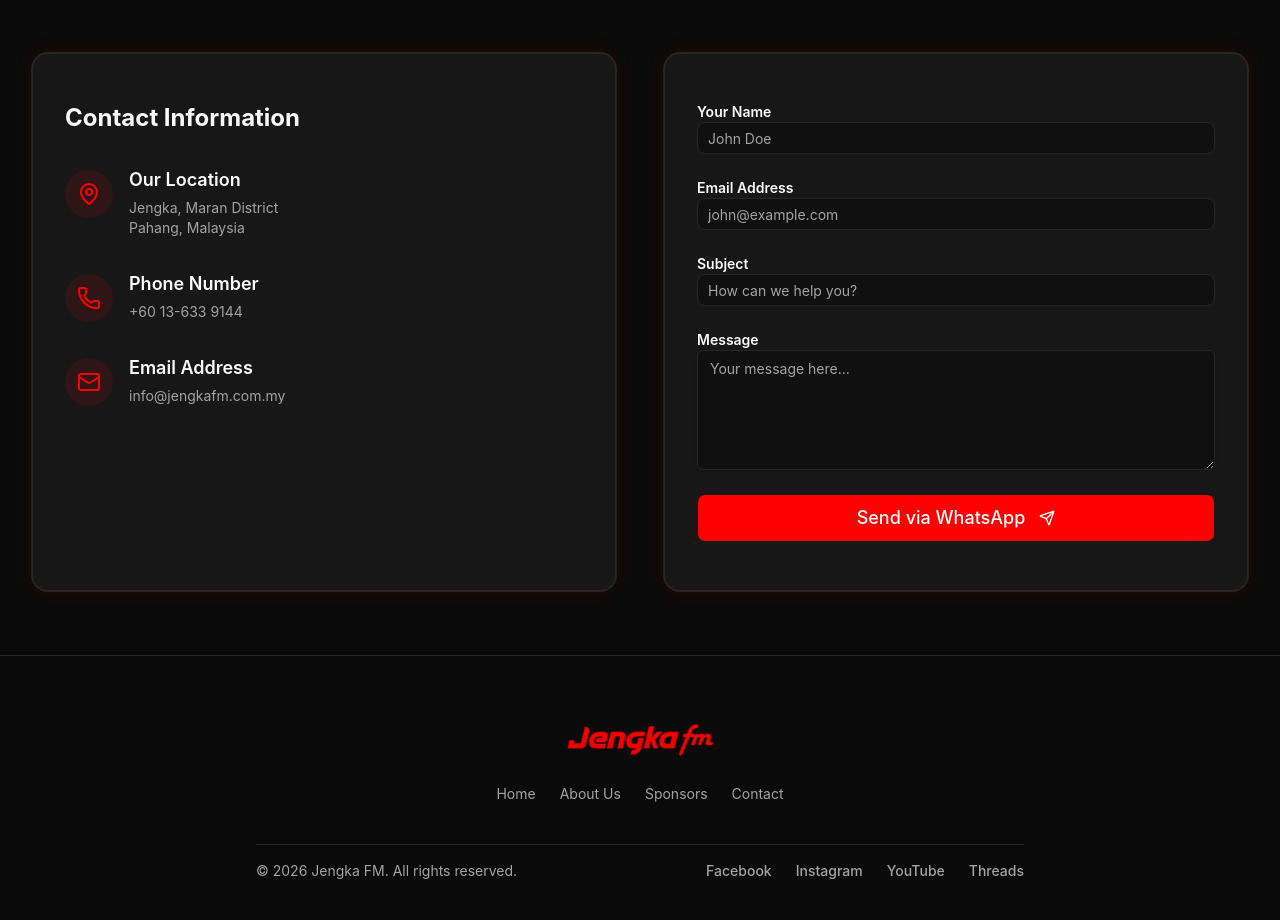
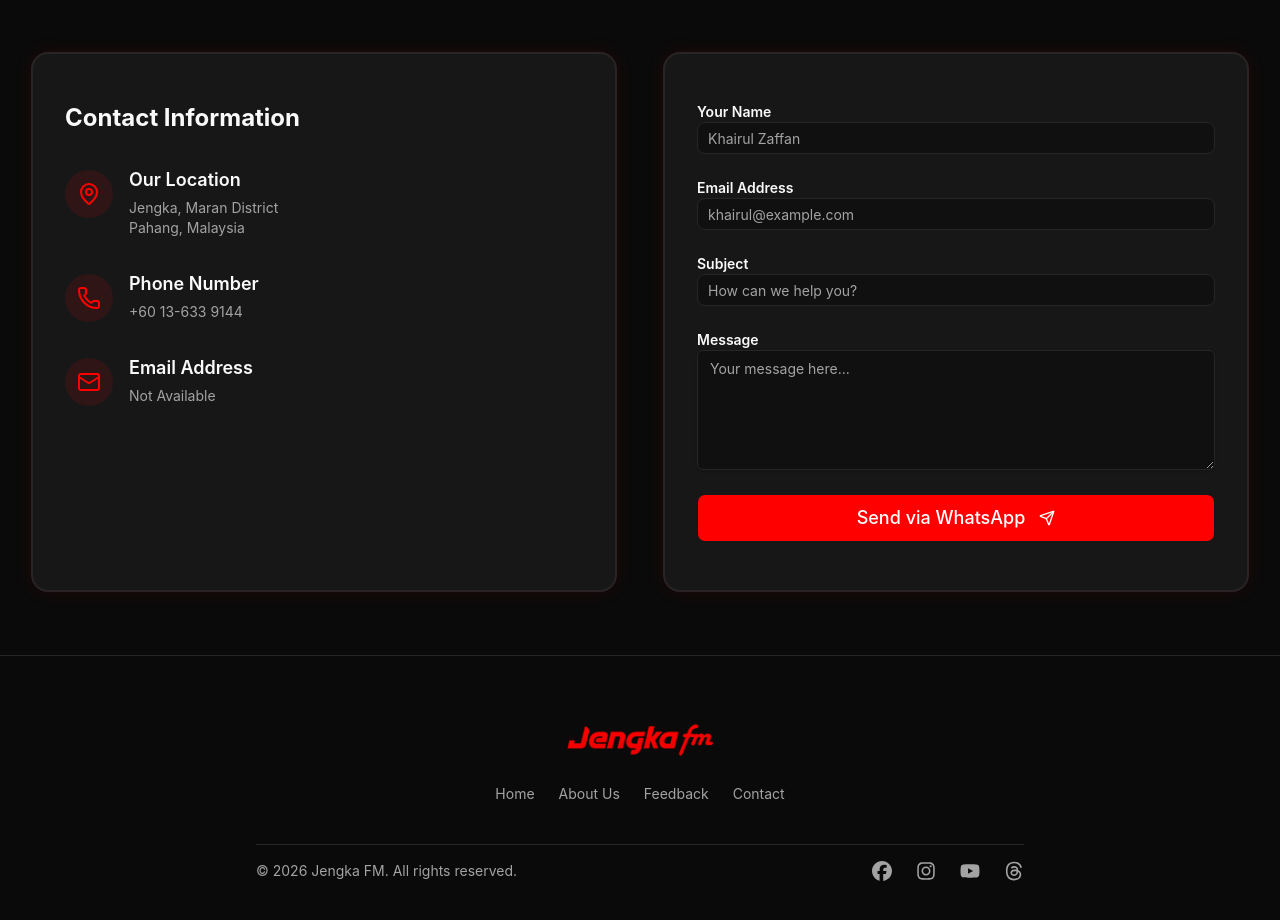
Before and after one commit to Adeeb5/jengkafm, a React (Vite) app: page /contact in a window 1280 px wide. Shown: the part 260-1180 px from the top of the page. Built offline with nearby package versions, Linux system fonts and the light colour scheme.

Commit message:
Update footer with react-icons and feedback link, update contact page details

```diff
--- a/package.json
+++ b/package.json
@@ -19,6 +19,7 @@
     "next-themes": "^0.4.6",
     "react": "^19.2.7",
     "react-dom": "^19.2.7",
+    "react-icons": "^5.7.0",
     "react-router-dom": "^7.18.1",
     "tailwind-merge": "^3.6.0"
   },
--- a/src/components/layout/Footer.tsx
+++ b/src/components/layout/Footer.tsx
@@ -1,4 +1,5 @@
 import { Link } from "react-router-dom";
+import { FaFacebook, FaInstagram, FaYoutube, FaThreads } from "react-icons/fa6";
 
 export function Footer() {
   return (
@@ -12,7 +13,7 @@
           <nav className="flex flex-wrap justify-center gap-6">
             <Link to="/" className="text-sm text-muted-foreground hover:text-primary transition-colors">Home</Link>
             <Link to="/about" className="text-sm text-muted-foreground hover:text-primary transition-colors">About Us</Link>
-            <Link to="/sponsors" className="text-sm text-muted-foreground hover:text-primary transition-colors">Sponsors</Link>
+            <Link to="/feedback" className="text-sm text-muted-foreground hover:text-primary transition-colors">Feedback</Link>
             <Link to="/contact" className="text-sm text-muted-foreground hover:text-primary transition-colors">Contact</Link>
           </nav>
 
@@ -21,17 +22,17 @@
           <div className="flex w-full max-w-3xl items-center justify-between flex-wrap gap-4">
             <p className="text-sm text-muted-foreground">© {new Date().getFullYear()} Jengka FM. All rights reserved.</p>
             <div className="flex space-x-6 text-sm font-medium">
-              <a href="https://www.facebook.com/Djemceepasystempahang" target="_blank" rel="noreferrer" className="text-muted-foreground hover:text-[#1877F2] transition-colors">
-                Facebook
+              <a href="https://www.facebook.com/Djemceepasystempahang" target="_blank" rel="noreferrer" className="text-muted-foreground hover:text-[#1877F2] transition-colors" aria-label="Facebook">
+                <FaFacebook className="h-5 w-5" />
               </a>
-              <a href="https://www.instagram.com/kay_zack_hasbullah/" target="_blank" rel="noreferrer" className="text-muted-foreground hover:text-[#E4405F] transition-colors">
-                Instagram
+              <a href="https://www.instagram.com/kay_zack_hasbullah/" target="_blank" rel="noreferrer" className="text-muted-foreground hover:text-[#E4405F] transition-colors" aria-label="Instagram">
+                <FaInstagram className="h-5 w-5" />
               </a>
-              <a href="https://www.youtube.com/channel/UCd24ZUbtqQyL_izovhUDfuw/videos?view=0&sort=p" target="_blank" rel="noreferrer" className="text-muted-foreground hover:text-[#FF0000] transition-colors">
-                YouTube
+              <a href="https://www.youtube.com/channel/UCd24ZUbtqQyL_izovhUDfuw/videos?view=0&sort=p" target="_blank" rel="noreferrer" className="text-muted-foreground hover:text-[#FF0000] transition-colors" aria-label="YouTube">
+                <FaYoutube className="h-5 w-5" />
               </a>
-              <a href="https://www.threads.com/@kay_zack_hasbullah" target="_blank" rel="noreferrer" className="text-muted-foreground hover:text-foreground transition-colors">
-                Threads
+              <a href="https://www.threads.com/@kay_zack_hasbullah" target="_blank" rel="noreferrer" className="text-muted-foreground hover:text-foreground transition-colors" aria-label="Threads">
+                <FaThreads className="h-5 w-5" />
               </a>
             </div>
           </div>
--- a/src/pages/Contact.tsx
+++ b/src/pages/Contact.tsx
@@ -69,7 +69,7 @@
                 </div>
                 <div>
                   <h3 className="font-semibold text-lg text-foreground">Email Address</h3>
-                  <p className="text-muted-foreground mt-1">info@jengkafm.com.my</p>
+                  <p className="text-muted-foreground mt-1">Not Available</p>
                 </div>
               </div>
             </CardContent>
@@ -82,11 +82,11 @@
             <form className="space-y-6" onSubmit={handleSubmit}>
               <div className="space-y-2">
                 <label className="text-sm font-semibold text-foreground" htmlFor="name">Your Name</label>
-                <Input id="name" placeholder="John Doe" value={formData.name} onChange={handleChange} required maxLength={50} pattern="[a-zA-Z\s\-']+" title="Only letters, spaces, hyphens, and apostrophes are allowed" className="bg-background/50 border-border" />
+                <Input id="name" placeholder="Khairul Zaffan" value={formData.name} onChange={handleChange} required maxLength={50} pattern="[a-zA-Z\s\-']+" title="Only letters, spaces, hyphens, and apostrophes are allowed" className="bg-background/50 border-border" />
               </div>
               <div className="space-y-2">
                 <label className="text-sm font-semibold text-foreground" htmlFor="email">Email Address</label>
-                <Input id="email" type="email" placeholder="john@example.com" value={formData.email} onChange={handleChange} required maxLength={100} className="bg-background/50 border-border" />
+                <Input id="email" type="email" placeholder="khairul@example.com" value={formData.email} onChange={handleChange} required maxLength={100} className="bg-background/50 border-border" />
               </div>
               <div className="space-y-2">
                 <label className="text-sm font-semibold text-foreground" htmlFor="subject">Subject</label>
```
Also changed, not shown: 1 other file (tests, documents, lock files or other folders).
